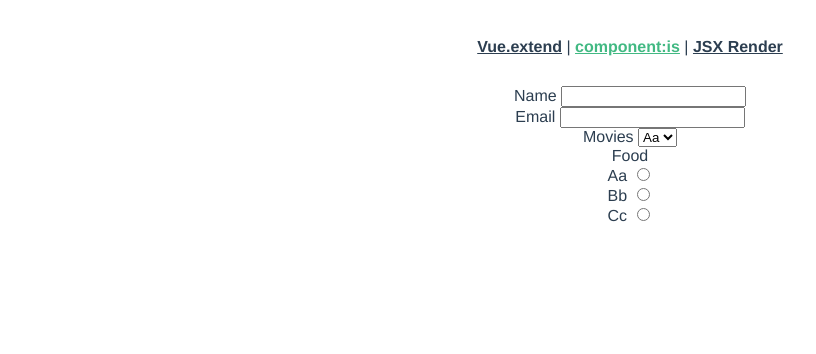
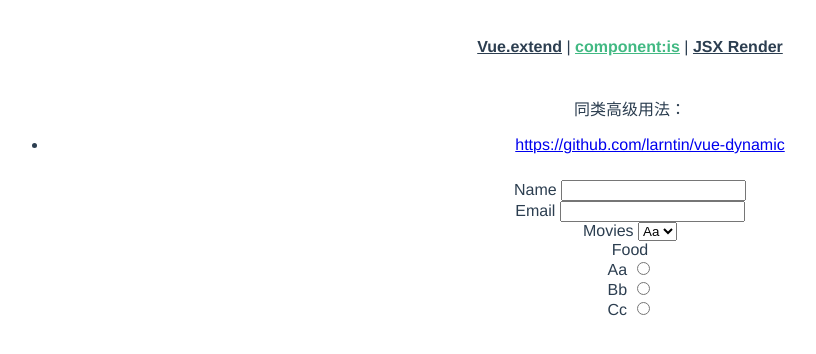
Before and after one commit to larntin/vuedynamiccomp, a Vue app: page /dynamic in a window 1280 px wide. Shown: the top 354 px of the page, without its empty margins (10-826 px from the left). Built offline with nearby package versions, Linux system fonts and the light colour scheme.

Commit message:
添加同类高级用法

```diff
--- a/src/views/Dynamic.vue
+++ b/src/views/Dynamic.vue
@@ -1,5 +1,11 @@
 <template>
   <div class="dynamic">
+    <div class="github-link">
+      同类高级用法：<br>
+      <ul>
+        <li><a href="https://github.com/larntin/vue-dynamic" target="_blank">https://github.com/larntin/vue-dynamic</a></li>
+      </ul>
+    </div>
     <component v-for="field in fields" :key="field.id" :is="field.type" v-bind="field"></component>
   </div>
 </template>
@@ -55,3 +61,9 @@ export default {
   }
 };
 </script>
+
+<style>
+.github-link {
+  padding: 10px;
+}
+</style>
```
